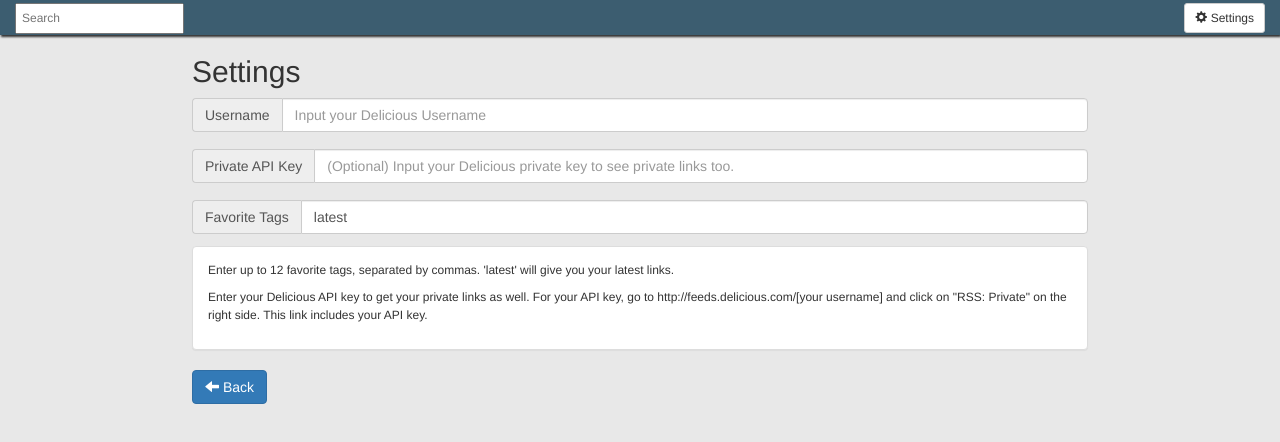
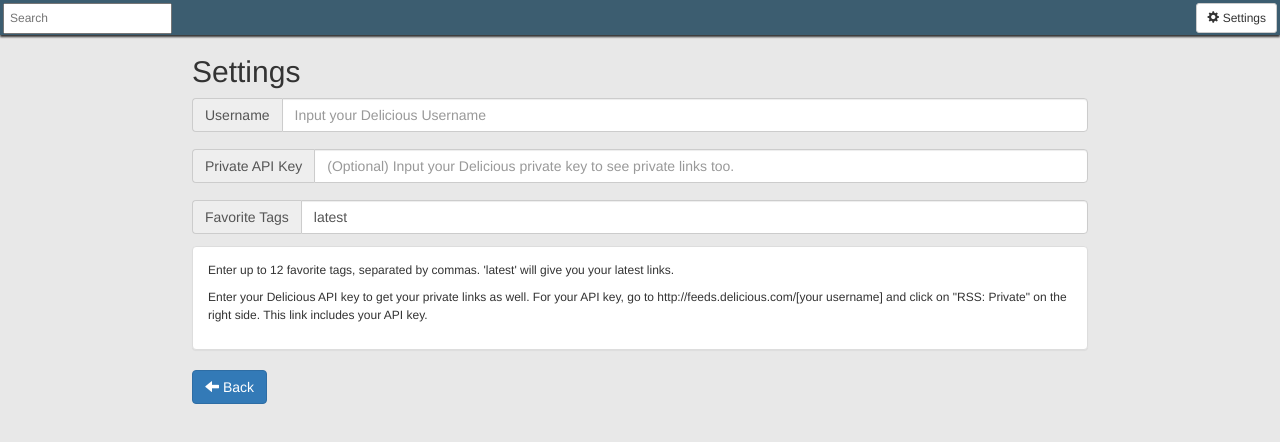
Before and after one commit to mdebus/delicious-dashboard, a browser extension: page index.html in a window 1280 px wide. Drawn offline with Linux system fonts and the light colour scheme.

Commit message:
v0.8.0.1

```diff
--- a/css/custom.css
+++ b/css/custom.css
@@ -9,9 +9,9 @@ body {
 }
 #header-bar {
 	background-color:#3C5D70;
-	padding:3px 15px;
+	padding:3px 3px;
 	height:35px;
-	box-shadow: 1px 2px 2px;
+	box-shadow: 0px 2px 2px;
 	position:relative;
 	z-index:1;
 }
```
